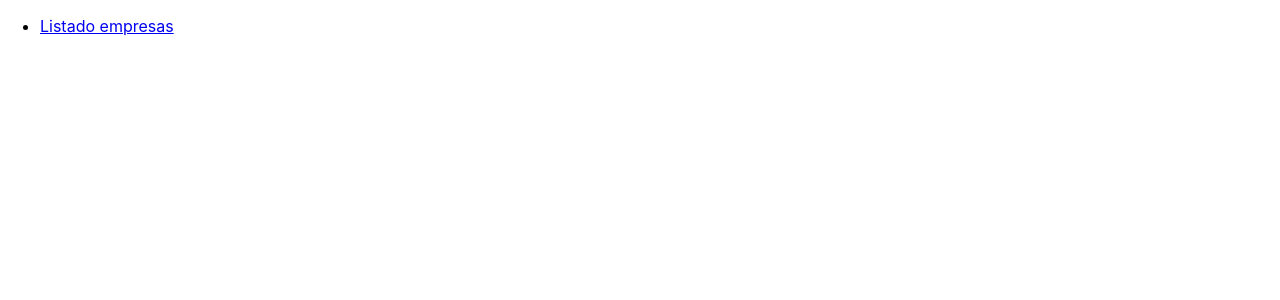
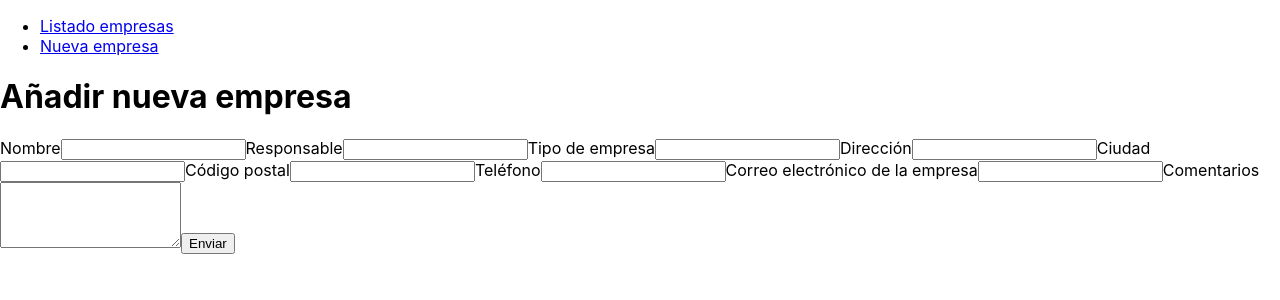
Before and after one commit to kesiah/forcemanager, a React (Create React App) app: page /new-company in a window 1280 px wide. Shown: the top 300 px of the page. Built offline with nearby package versions, Linux system fonts and the light colour scheme; sample sign-in values are in the browser's storage.

Commit message:
add form 'new company'

```diff
--- a/src/components/Layout/Layout.js
+++ b/src/components/Layout/Layout.js
@@ -2,7 +2,7 @@ import React from 'react';
 import { Route, NavLink, Switch } from 'react-router-dom';
 
 import CompaniesList from '../CompaniesList/CompaniesList';
-// import NewCompany from '../NewCompany/NewCompany';
+import NewCompany from '../NewCompany/NewCompany';
 // import EditCompany from '../EditCompany/EditCompany';
 import Login from '../Login/Login';
 
@@ -24,20 +24,20 @@ const Layout = () => (
               Listado empresas
             </NavLink>
           </li>
-          {/* <li>
+          <li>
             <NavLink
               to="/new-company"
             >
               Nueva empresa
             </NavLink>
-          </li> */}
+          </li>
         </ul>
       </nav>
     </header>
     <Switch>
       <Route path="/login" component={Login} />
       {/* <Route path="/company/:id" component={EditCompany} /> */}
-      {/* <Route path="/new-company" exact component={NewCompany} /> */}
+      <Route path="/new-company" exact component={NewCompany} />
       <Route path="/" exact component={CompaniesList} />
     </Switch>
   </div>
--- /dev/null
+++ b/src/components/NewCompany/NewCompany.js
@@ -0,0 +1,141 @@
+import React, { Component } from 'react';
+// import axios from 'axios';
+import { Redirect } from 'react-router-dom';
+import withAuth from '../withAuth';
+
+class NewCompany extends Component {
+  state = {
+    submitted: false,
+    name: '',
+    salesRepId1: '',
+    typeId: '',
+    address1: '',
+    city: '',
+    postcode: '',
+    phone: '',
+    email: '',
+    comment: '',
+  }
+
+  componentDidMount() {
+    console.log(this.props);
+  }
+
+  postDataHandler = () => {
+    const data = {
+      name: this.state.name,
+      salesRepId1: this.state.salesRepId1,
+      typeId: this.state.typeId,
+      address1: this.state.address1,
+      city: this.state.city,
+      postcode: this.state.postcode,
+      phone: this.state.phone,
+      email: this.state.email,
+      comment: this.state.comment,
+    };
+
+    console.log('postDataHAndler: ', data);
+    // axios.post('/posts', data)
+    //   .then(response => {
+    //     console.log(response);
+    //     this.props.history.replace('/posts');
+    //     // this.setState( { submitted: true } );
+    //   });
+  }
+
+  render() {
+    // let redirect = null;
+    // if (this.state.submitted) {
+    //   redirect = <Redirect to="/posts" />;
+    // }
+    return (
+      <div className="NewCompany">
+        {/* {redirect} */}
+        <h1>Añadir nueva empresa</h1>
+        <label htmlFor="name">
+          Nombre
+          <input
+            id="name"
+            type="text"
+            value={this.state.name}
+            onChange={event => this.setState({ name: event.target.value })}
+          />
+        </label>
+        <label htmlFor="salesRepId1">
+          Responsable
+          <input
+            id="salesRepId1"
+            type="text"
+            value={this.state.salesRepId1}
+            onChange={event => this.setState({ salesRepId1: event.target.value })}
+          />
+        </label>
+        <label htmlFor="typeId">
+          Tipo de empresa
+          <input
+            id="typeId"
+            type="text"
+            value={this.state.typeId}
+            onChange={event => this.setState({ typeId: event.target.value })}
+          />
+        </label>
+        <label htmlFor="address1">
+          Dirección
+          <input
+            id="address1"
+            type="text"
+            value={this.state.address1}
+            onChange={event => this.setState({ address1: event.target.value })}
+          />
+        </label>
+        <label htmlFor="city">
+          Ciudad
+          <input
+            id="city"
+            type="text"
+            value={this.state.city}
+            onChange={event => this.setState({ city: event.target.value })}
+          />
+        </label>
+        <label htmlFor="postcode">
+          Código postal
+          <input
+            id="postcode"
+            type="text"
+            value={this.state.postcode}
+            onChange={event => this.setState({ postcode: event.target.value })}
+          />
+        </label>
+        <label htmlFor="phone">
+          Teléfono
+          <input
+            id="phone"
+            type="text"
+            value={this.state.phone}
+            onChange={event => this.setState({ phone: event.target.value })}
+          />
+        </label>
+        <label htmlFor="email">
+          Correo electrónico de la empresa
+          <input
+            id="email"
+            type="email"
+            value={this.state.email}
+            onChange={event => this.setState({ email: event.target.value })}
+          />
+        </label>
+        <label htmlFor="comment">
+          Comentarios
+          <textarea
+            id="comment"
+            rows="4"
+            value={this.state.comment}
+            onChange={(event) => this.setState({ comment: event.target.value })} />
+        </label>
+        <button onClick={this.postDataHandler}>Enviar</button>
+      </div>
+    );
+  }
+}
+
+export default withAuth(NewCompany);
```
